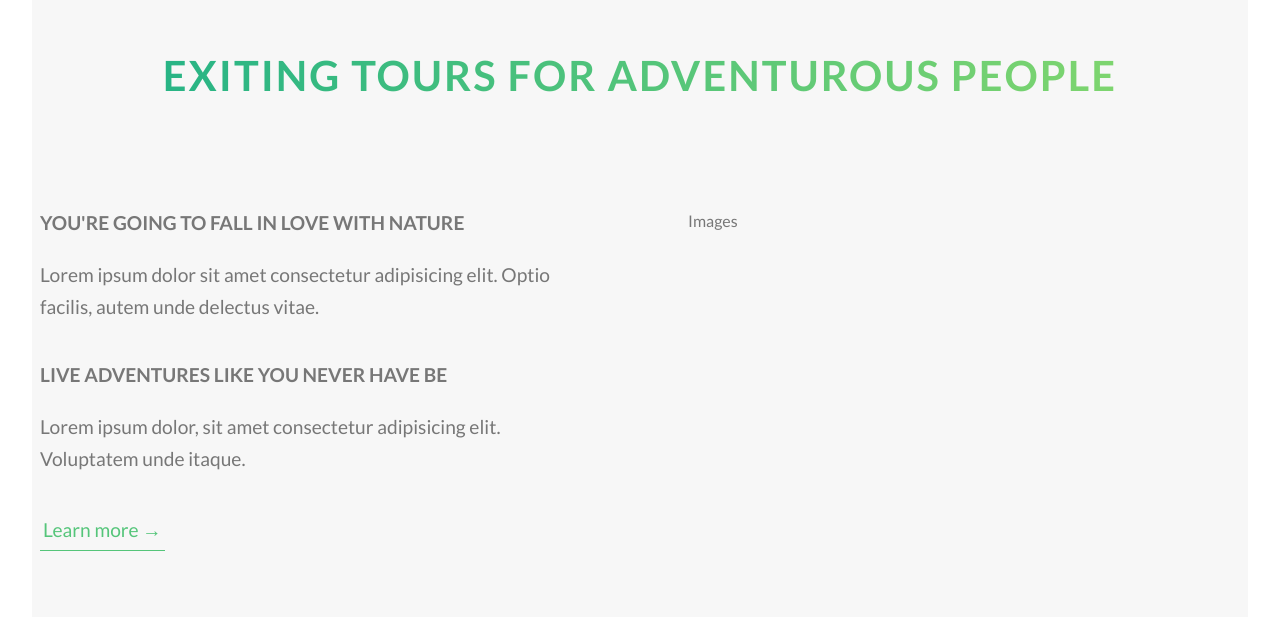
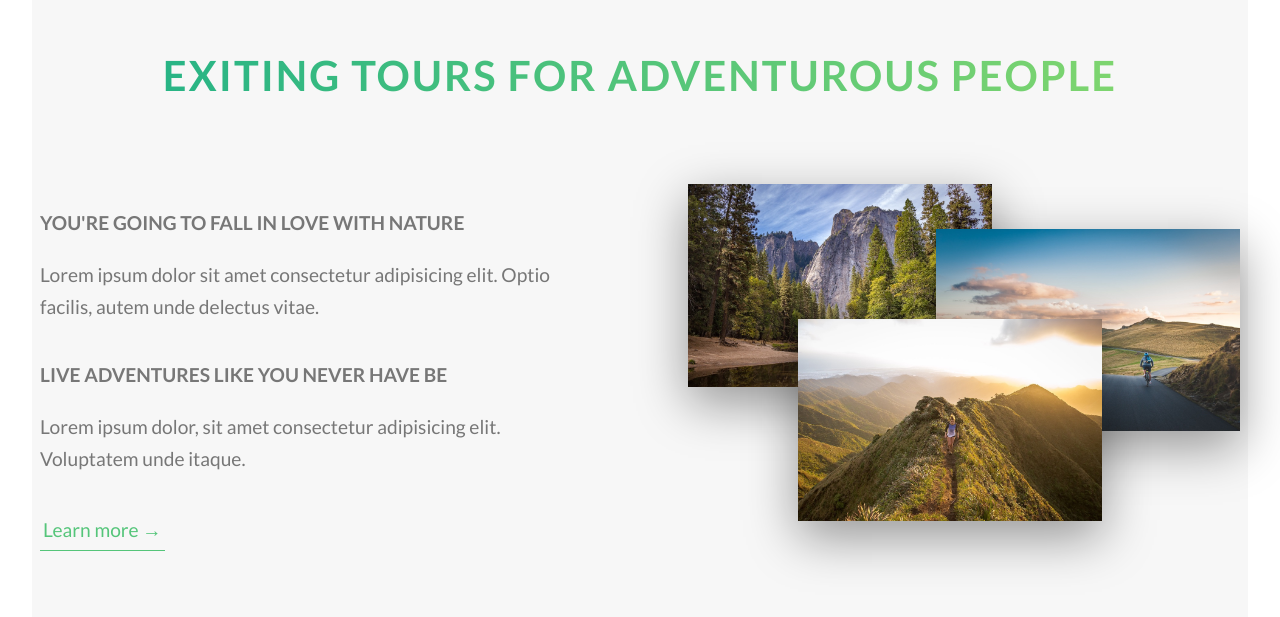
Before and after one commit to Alex-LikesPizza/Advanced-CSS-Course, a website: page 1.Natours/index.html in a window 1280 px wide. Shown: the part 992-1609 px from the top of the page. Drawn offline with Linux system fonts and the light colour scheme.

Commit message:
finished about section

```diff
--- a/1.Natours/index.html
+++ b/1.Natours/index.html
@@ -78,7 +78,12 @@
 
                     <a href="#" class="btn-text">Learn more &rarr;</a>
                 </div>
-                <div class="col-1-of-2">Images</div>
+                <div class="col-1-of-2">
+                    <div class="composition">
+                        <img src="img/nat-1-large.jpg" alt="Photo 1" class="composition__photo composition__photo--p1">
+                        <img src="img/nat-2-large.jpg" alt="Photo 2" class="composition__photo composition__photo--p2">
+                        <img src="img/nat-3-large.jpg" alt="Photo 3" class="composition__photo composition__photo--p3"></div>
+                </div>
             </div>
            </section>
         </main>
--- /dev/null
+++ b/1.Natours/sass/components/_composition.scss
@@ -0,0 +1,35 @@
+.composition{
+  position: relative;
+
+  &__photo{
+    width: 55%;
+    box-shadow: 0 1rem 3rem rgba($color-black , .4);
+    position: absolute;
+    transition: .3s all;
+
+    &--p1{
+      left: 0;
+      top: -1.4rem;
+    }
+    &--p2{
+      right: 0;
+      top: 1.4rem;
+    }
+    &--p3{
+      left: 20%;
+      top: 7rem;
+    }
+
+    &:hover{
+      z-index: 1;
+      outline: 1.1rem solid $color-primary;
+      outline-offset: 1rem;
+      transform: scale(1.05) translateY(-5px);
+      box-shadow: 0 1.5rem 4rem rgba($color-black , .4);
+    }
+  }
+
+  &:hover &__photo:not(:hover){
+    transform: scale(.95);
+  }
+}
--- a/1.Natours/sass/index.scss
+++ b/1.Natours/sass/index.scss
@@ -8,6 +8,7 @@
 @import "abstracts/variables";
 
 @import "components/btn";
+@import "components/composition";
 
 @import "layout/header.scss";
 @import "layout/grid.scss";
```
Also changed, not shown: 1.Natours/css/style.css.
